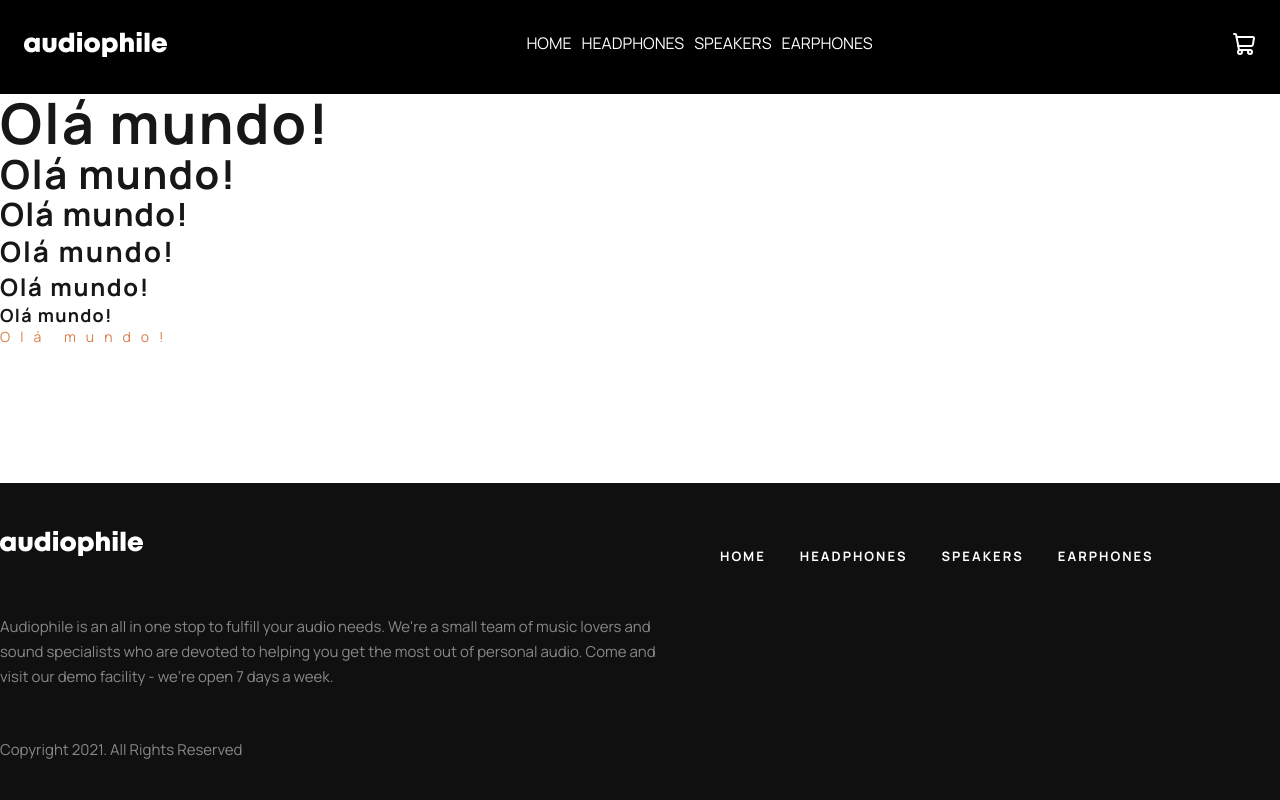
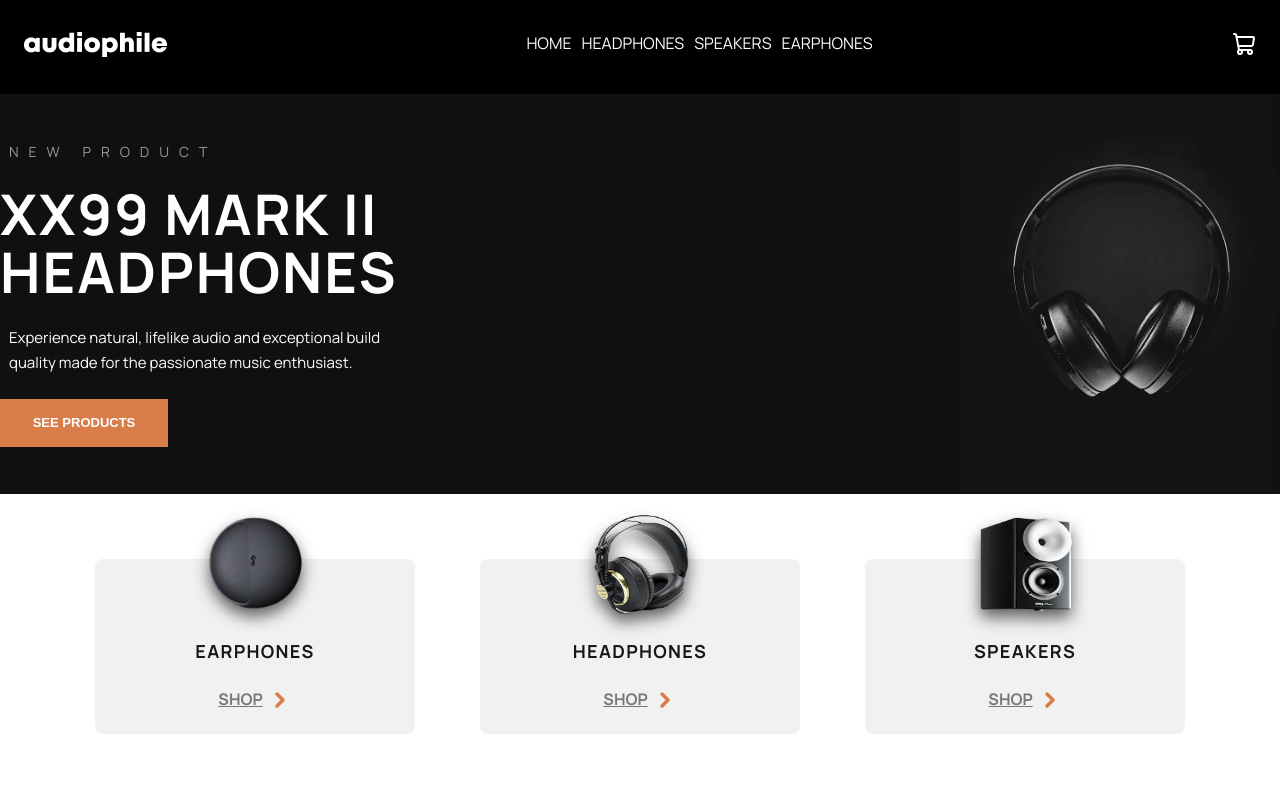
Before and after one commit to kellycsantos/audiophile, a Next.js app: page / in a window 1280 px wide. Shown: the top 800 px of the page. Built offline with nearby package versions, Linux system fonts and the light colour scheme.

Commit message:
feat: pagina inicial criada

```diff
--- a/src/app/page.module.scss
+++ b/src/app/page.module.scss
@@ -0,0 +1,14 @@
+.page {
+    margin-bottom: 75px;
+
+    .main {
+        display: flex;
+        flex-direction: column;
+        align-items: center;
+        gap: 50px;
+
+        >* {
+            width: 100%;
+        }
+    }
+}
--- a/src/app/page.tsx
+++ b/src/app/page.tsx
@@ -1,16 +1,17 @@
+import { Banner, Bento, CardCategories } from "./components";
+import { AboutUs } from "./components/AboutUs";
 import styles from "./page.module.scss";
 
 export default function Home() {
   return (
     <div className={styles.page}>
+      <header>
+        <Banner />
+      </header>
       <main className={styles.main}>
-      <h1>Olá mundo!</h1>
-      <h2>Olá mundo!</h2>
-      <h3>Olá mundo!</h3>
-      <h4>Olá mundo!</h4>
-      <h5>Olá mundo!</h5>
-      <h6>Olá mundo!</h6>
-      <p className="overline">Olá mundo!</p>
+        <CardCategories />
+        <Bento />
+        <AboutUs />
       </main>
     </div>
   );
```
